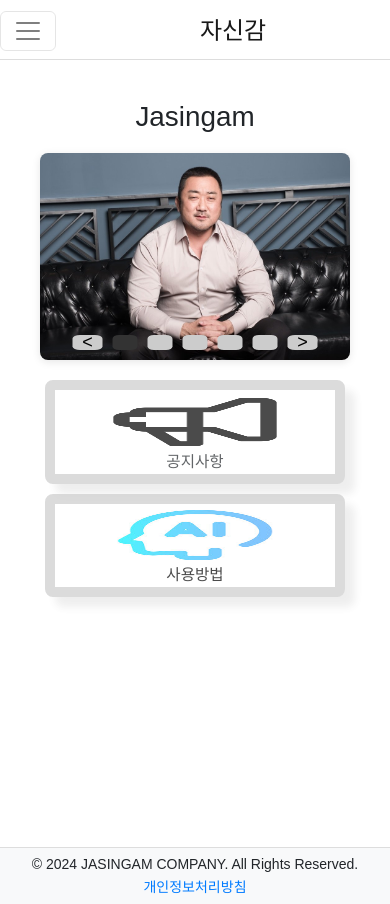
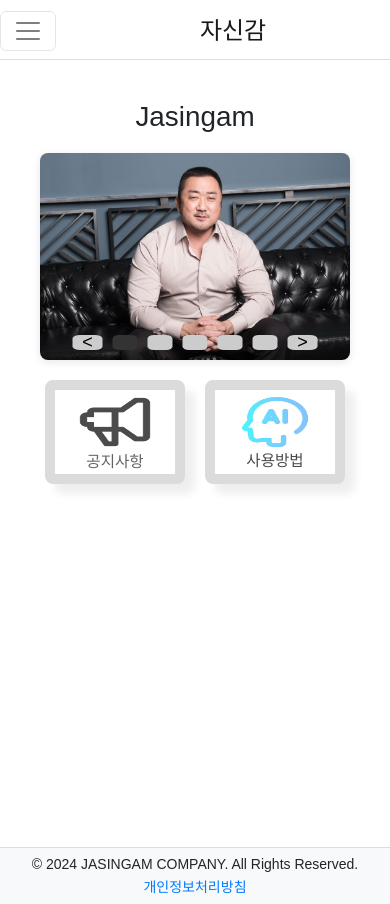
Before and after one commit to kt-bigproject30/front, a React (Create React App) app: page /home in a window 390 px wide. Built offline with nearby package versions, Linux system fonts and the light colour scheme; a web font is replaced by a local one.

Commit message:
home css update

```diff
--- a/src/css/home.css
+++ b/src/css/home.css
@@ -28,6 +28,8 @@
 .image-wrapper {
   position: relative;
   display: inline-block;
+
+
 }
 
 .start-image {
@@ -123,9 +125,10 @@
 }
 
 /* 작은 화면 */
-@media (max-width: 600px) {
+@media (max-width: 1000px) {
   .content {
     flex-direction: column; /* Change flex direction to column for smaller screens */
+    align-items: center;
   }
 
   .notice-box, .use-box {
@@ -144,6 +147,15 @@
   }
 
   .side-content {
+    flex-direction: row;
+    justify-content: space-around;
+    margin-left: 0;
+    width: 100%;
     gap: 10px;
   }
+
+  .notice-box, .use-box {
+    width: 45%;
+    height: auto; /* 컨텐츠에 따라 높이 자동 조정 */
+  }
 }
```
